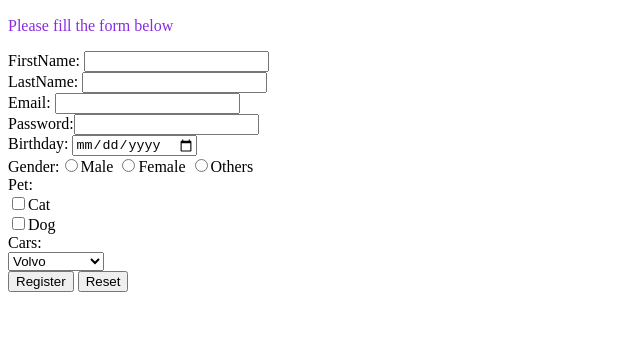
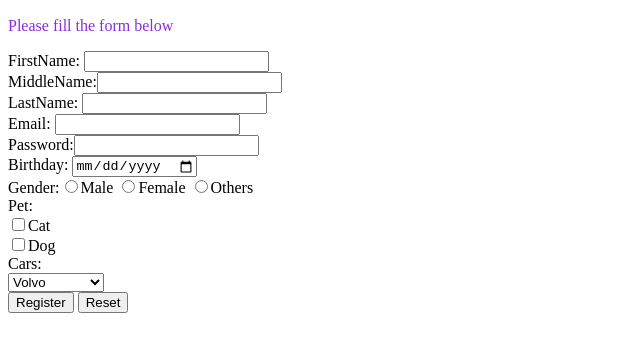
Before and after one commit to CoderJessie/A-Basic-HTML-Form, a plain HTML site: page index.html in a window 1280 px wide. Shown: the part 50-402 px from the top of the page, without its empty margins (0-640 px from the left). Drawn offline with Linux system fonts and the light colour scheme.

Commit message:
updated basic html form

```diff
--- a/index.html
+++ b/index.html
@@ -11,6 +11,7 @@
 			<!-- Use Get, not POST -->
 			<form method="get">
 				FirstName: <input type="text" name="firstname" /><br />
+				MiddleName:<input type="text" name="middlename" /><br />
 				LastName: <input type="text" name="lastname" /><br />
 				Email: <input type="email" required name="email" /><br />
 				Password:<input type="password" minlength="5" name="password" /><br />
```
